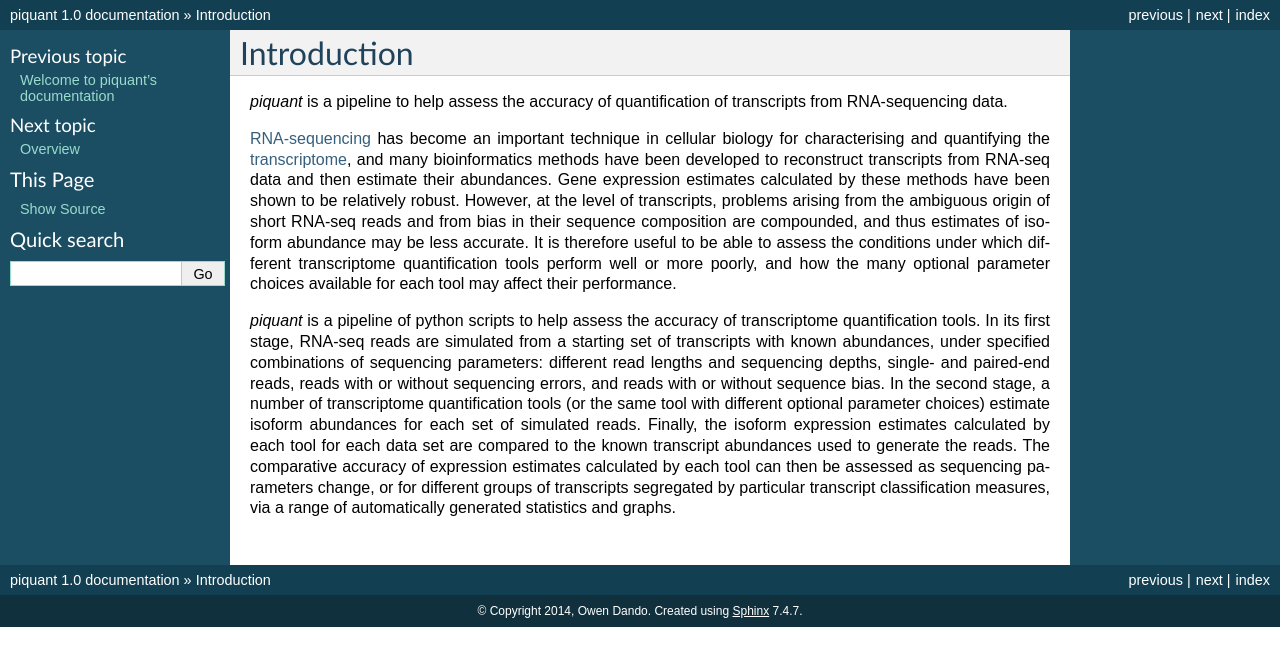
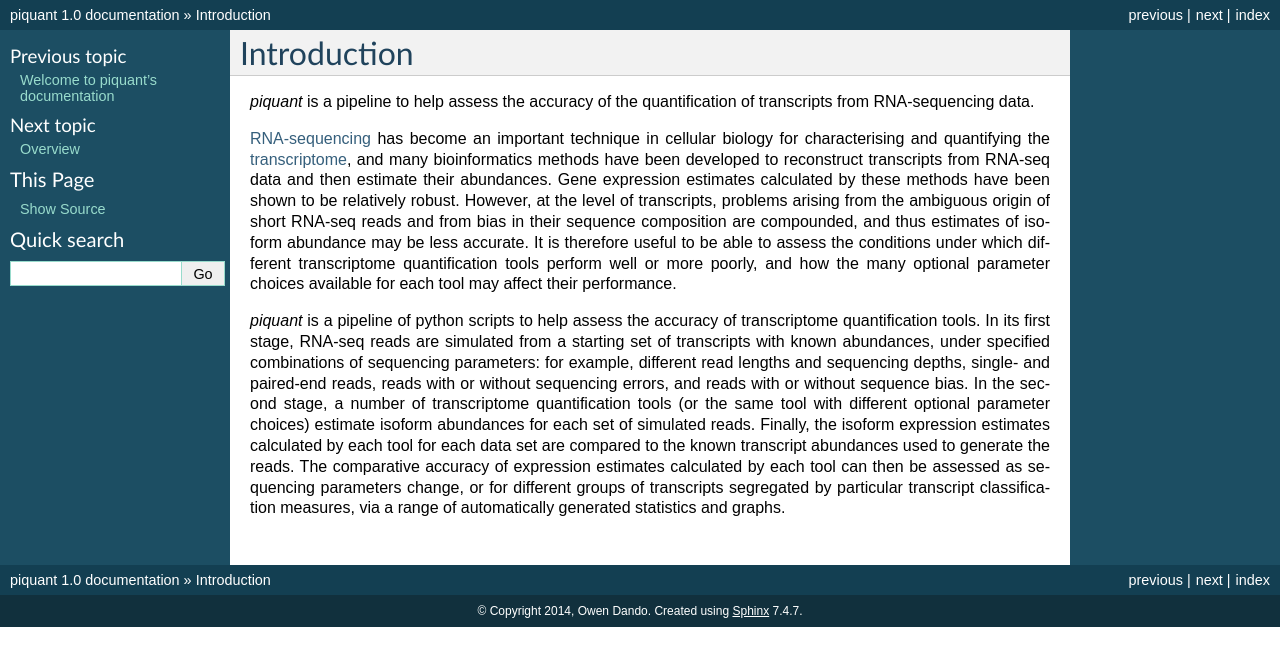
Before and after one commit to lweasel/piquant, a Sphinx documentation site: the page built from docs/intro.rst, in a window 1280 px wide. Shown: the top 666 px of the page. Built offline with Sphinx 7.4.7, drawn with Linux system fonts in a browser that asks for light colours; formulas are drawn with MathJax 3.

Commit message:
Tweaks to Introduction.

```diff
--- a/docs/intro.rst
+++ b/docs/intro.rst
@@ -1,8 +1,8 @@
 Introduction
 ============
 
-*piquant* is a pipeline to help assess the accuracy of quantification of transcripts from RNA-sequencing data.
+*piquant* is a pipeline to help assess the accuracy of the quantification of transcripts from RNA-sequencing data.
 
 `RNA-sequencing <http://en.wikipedia.org/wiki/RNA-Seq>`_ has become an important technique in cellular biology for characterising and quantifying the `transcriptome <http://en.wikipedia.org/wiki/Transcriptome>`_, and many bioinformatics methods have been developed to reconstruct transcripts from RNA-seq data and then estimate their abundances. Gene expression estimates calculated by these methods have been shown to be relatively robust. However, at the level of transcripts, problems arising from the ambiguous origin of short RNA-seq reads and from bias in their sequence composition are compounded, and thus estimates of isoform abundance may be less accurate. It is therefore useful to be able to assess the conditions under which different transcriptome quantification tools perform well or more poorly, and how the many optional parameter choices available for each tool may affect their performance.
 
-*piquant* is a pipeline of python scripts to help assess the accuracy of transcriptome quantification tools. In its first stage, RNA-seq reads are simulated from a starting set of transcripts with known abundances, under specified combinations of sequencing parameters: different read lengths and sequencing depths, single- and paired-end reads, reads with or without sequencing errors, and reads with or without sequence bias. In the second stage, a number of transcriptome quantification tools (or the same tool with different optional parameter choices) estimate isoform abundances for each set of simulated reads. Finally, the isoform expression estimates calculated by each tool for each data set are compared to the known transcript abundances used to generate the reads. The comparative accuracy of expression estimates calculated by each tool can then be assessed as sequencing parameters change, or for different groups of transcripts segregated by particular transcript classification measures, via a range of automatically generated statistics and graphs.
+*piquant* is a pipeline of python scripts to help assess the accuracy of transcriptome quantification tools. In its first stage, RNA-seq reads are simulated from a starting set of transcripts with known abundances, under specified combinations of sequencing parameters: for example, different read lengths and sequencing depths, single- and paired-end reads, reads with or without sequencing errors, and reads with or without sequence bias. In the second stage, a number of transcriptome quantification tools (or the same tool with different optional parameter choices) estimate isoform abundances for each set of simulated reads. Finally, the isoform expression estimates calculated by each tool for each data set are compared to the known transcript abundances used to generate the reads. The comparative accuracy of expression estimates calculated by each tool can then be assessed as sequencing parameters change, or for different groups of transcripts segregated by particular transcript classification measures, via a range of automatically generated statistics and graphs.
```
